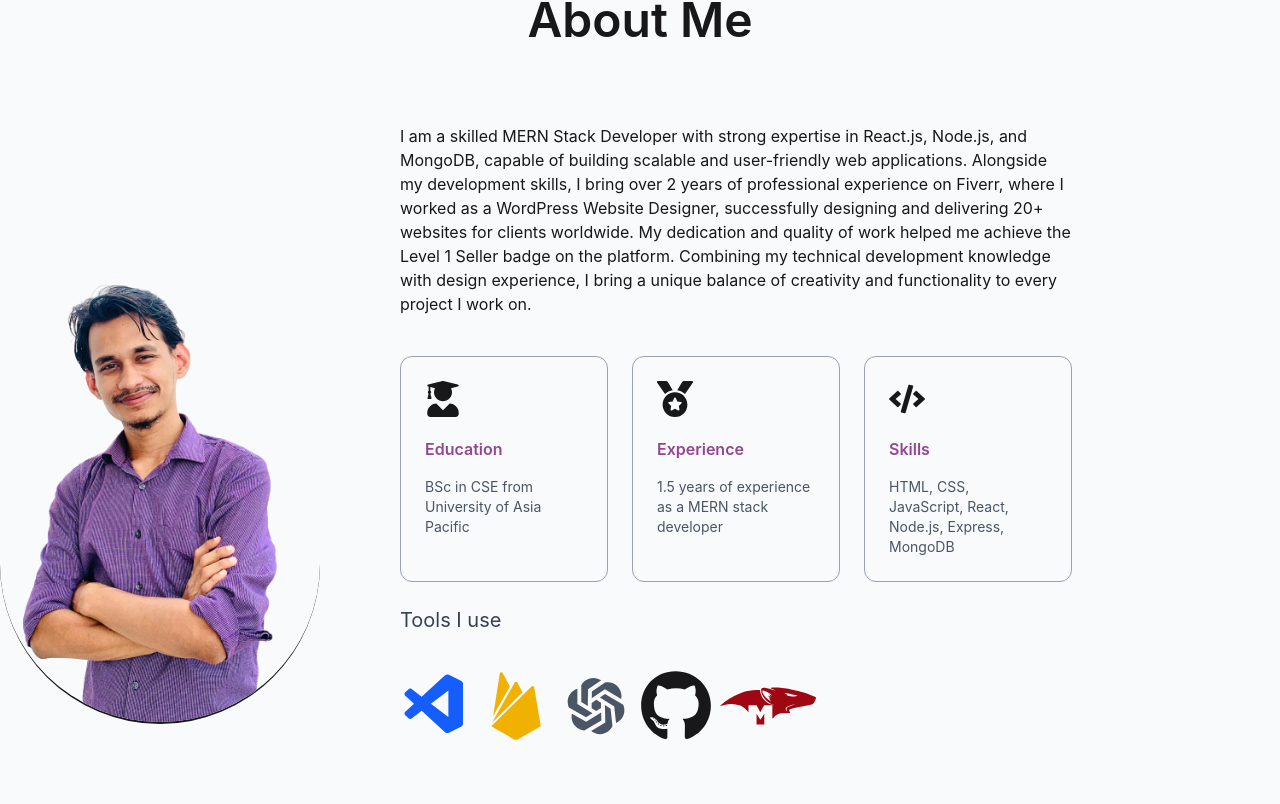
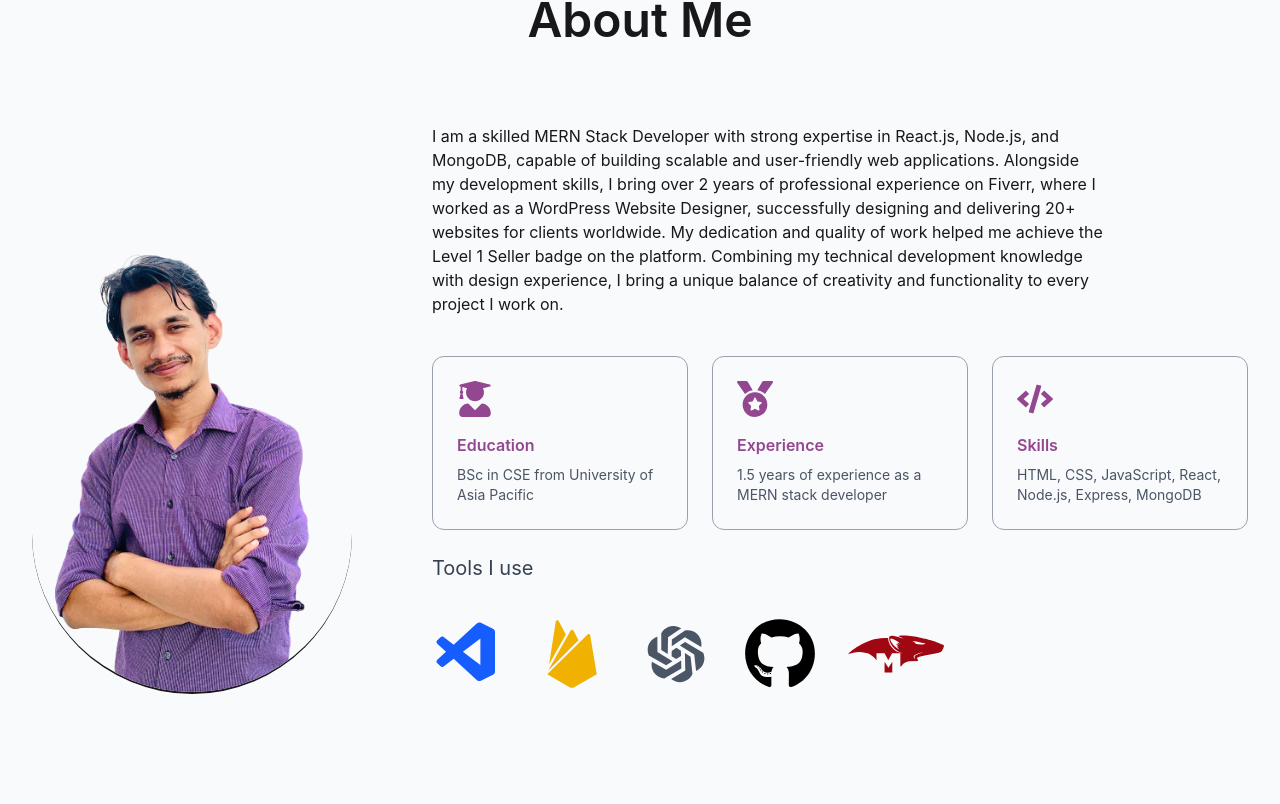
Before and after one commit to mamun-jsx/Portfolio, a React (Vite) app: page / in a window 1280 px wide. Shown: the part 896-1700 px from the top of the page. Built offline with nearby package versions, Linux system fonts and the light colour scheme.

Commit message:
about us bug fix

```diff
--- a/index.html
+++ b/index.html
@@ -6,7 +6,7 @@
     <meta name="viewport" content="width=device-width, initial-scale=1.0" />
     <title>Mamun's Portfolio</title>
   </head>
-  <body>
+  <body class="overflow-x-hidden">
     <div id="root"></div>
     <script type="module" src="/src/main.jsx"></script>
   </body>
--- a/src/App.jsx
+++ b/src/App.jsx
@@ -10,7 +10,7 @@ const App = () => {
     <>
       <section>
         <Nav />
-        <main className="max-w-7xl mx-auto px-2   md:px-0 h-screen">
+
         <HeroSection />
         {/* About  */}
         <AboutMe />
@@ -19,7 +19,6 @@ const App = () => {
         {/* Skilled and Education  */}
         <Skill />
         <Footer />
-        </main>
       </section>
     </>
   );
--- a/src/component/AboutMe.jsx
+++ b/src/component/AboutMe.jsx
@@ -1,3 +1,4 @@
+
 import React from "react";
 import { VscVscode } from "react-icons/vsc";
 import { IoLogoFirebase } from "react-icons/io5";
@@ -9,26 +10,31 @@ import { FaUserGraduate } from "react-icons/fa";
 import { FaMedal } from "react-icons/fa";
 
 import { aboutInfo, assets } from "../assets/assets";
+
 const AboutMe = () => {
   return (
-    <section id="about" className="w-full bg-gray-50 scroll-mt-20 py-10">
+    <section
+      id="about"
+      className="max-w-7xl mx-auto bg-gray-50 scroll-mt-20 py-10 px-4 sm:px-6 lg:px-8"
+    >
       <h4 className="text-center mb-2 text-lg">Introduction</h4>
-      <h2 className="text-center text-5xl font-semibold ">About Me</h2>
-      <div
-        className="flex w-full
-       flex-col md:flex-row items-center gap-20 my-20"
-      >
-        {/* left column  */}
-        <div className="w-64 sm:w-80 rounded-full max-w-none">
+      <h2 className="text-center text-4xl sm:text-5xl font-semibold">
+        About Me
+      </h2>
+
+      <div className="flex flex-col md:flex-row items-center md:items-start gap-10 md:gap-20 my-12 md:my-20">
+        {/* left column */}
+        <div className="w-48 sm:w-64 md:w-72 lg:w-80 rounded-full flex-shrink-0">
           <img
-            className="w-full border-b-2 rounded-full"
+            className="w-full border-b-2 rounded-full object-cover"
             src={assets.myPhoto}
-            alt=""
+            alt="My profile"
           />
         </div>
-        {/* right column  */}
-        <div className="flex-1">
-          <p className="mb-10 max-w-2xl ">
+
+        {/* right column */}
+        <div className="flex-1 w-full">
+          <p className="mb-10 max-w-2xl">
             I am a skilled MERN Stack Developer with strong expertise in
             React.js, Node.js, and MongoDB, capable of building scalable and
             user-friendly web applications. Alongside my development skills, I
@@ -40,25 +46,26 @@ const AboutMe = () => {
             experience, I bring a unique balance of creativity and functionality
             to every project I work on.
           </p>
-          <ul className="grid grid-cols-1 md:grid-cols-3 gap-6 max-w-2xl">
+
+          <ul className="grid grid-cols-1 sm:grid-cols-2 md:grid-cols-3 gap-6">
             {aboutInfo.map((info) => {
               return (
                 <li
-                  className="border border-gray-400 rounded-xl p-6 "
+                  className="border border-gray-400 rounded-xl p-6 text-center md:text-left"
                   key={info.id}
                 >
                   <div>
                     {info.icon === "education" && (
-                      <FaUserGraduate className="inline-block text-4xl mr-2 mb-1" />
+                      <FaUserGraduate className="inline-block text-4xl mb-2 text-secondary" />
                     )}
                     {info.icon === "experience" && (
-                      <FaMedal className="inline-block text-4xl mr-2 mb-1" />
+                      <FaMedal className="inline-block text-4xl mb-2 text-secondary" />
                     )}
                     {info.icon === "skills" && (
-                      <FaCode className="inline-block text-4xl mr-2 mb-1" />
+                      <FaCode className="inline-block text-4xl mb-2 text-secondary" />
                     )}
                   </div>
-                  <h3 className="my-4 font-semibold text-secondary">
+                  <h3 className="my-2 font-semibold text-secondary">
                     {info?.title}
                   </h3>
                   <p className="text-gray-600 text-sm">{info?.desc}</p>
@@ -66,14 +73,15 @@ const AboutMe = () => {
               );
             })}
           </ul>
-          {/* Tools I use  */}
+
+          {/* Tools I use */}
           <h4 className="text-gray-700 text-xl my-6">Tools I use</h4>
-          <ul className="flex items-center gap-3 sm:gap-2 ">
-            <VscVscode className="text-7xl text-blue-600" />{" "}
-            <IoLogoFirebase className="text-7xl text-yellow-500" />{" "}
-            <AiFillOpenAI className="text-7xl text-gray-600" />{" "}
-            <FaGithub className="text-7xl text-black-600" />
-            <SiMongoose className="text-8xl text-red-800 " />
+          <ul className="flex flex-wrap items-center justify-center md:justify-start gap-6 sm:gap-8">
+            <VscVscode className="text-6xl sm:text-7xl text-blue-600" />
+            <IoLogoFirebase className="text-6xl sm:text-7xl text-yellow-500" />
+            <AiFillOpenAI className="text-6xl sm:text-7xl text-gray-600" />
+            <FaGithub className="text-6xl sm:text-7xl text-black" />
+            <SiMongoose className="text-6xl sm:text-8xl text-red-800" />
           </ul>
         </div>
       </div>
```
Lines whose indentation alone changed are shown as unchanged.
